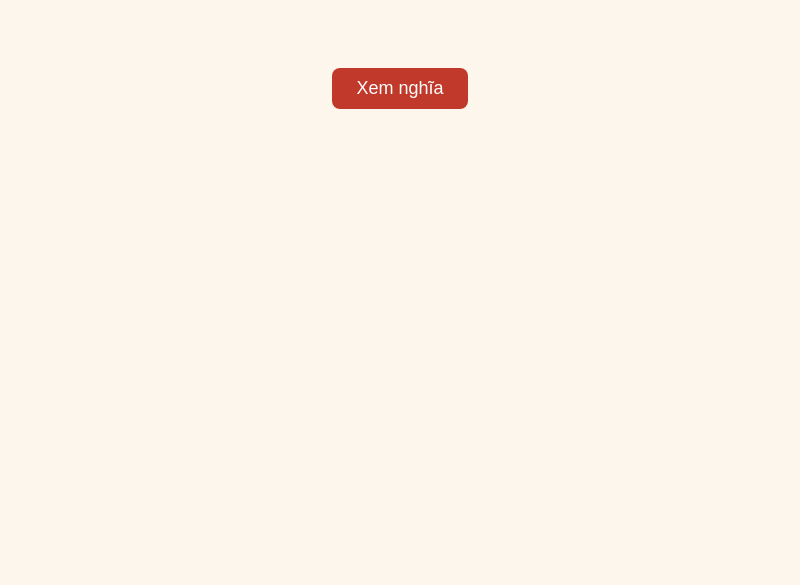
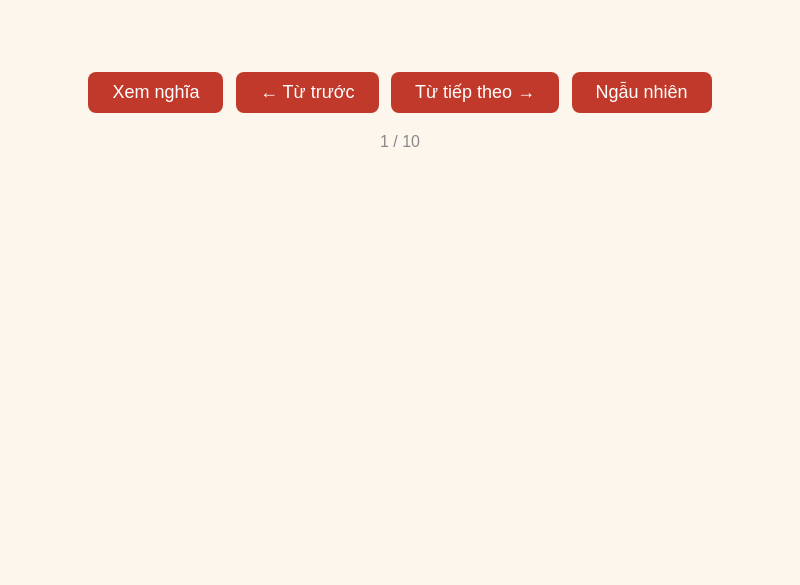
Before and after one commit to namhg511/nihao-tieng-trung, an Electron app: page index.html in a window 800 px wide. Shown: the part 215-800 px from the top of the page. Drawn offline with Linux system fonts and the light colour scheme.

Commit message:
Bo the nhieu tu

```diff
--- a/index.html
+++ b/index.html
@@ -13,7 +13,7 @@
       }
       h1 {
         font-size: 96px;
-        color: #2c3e50;
+        color: #c0392b;
         margin: 0;
       }
       #nghia {
@@ -29,27 +29,84 @@
         color: white;
         cursor: pointer;
       }
+      button { margin: 4px; }
+      #dem { color: #888; }
     </style>
   </head>
 
   <body>
-    <h1>学习</h1>
-    <p id="nghia">xuéxí — Học tập</p>
+  <h1 id="chu"></h1>
+  <p id="nghia"></p>
   <button id="nutXem">Xem nghĩa</button>
+  <button id="nutTruoc">← Từ trước</button>
+  <button id="nutTiep">Từ tiếp theo →</button>
+  <button id="nutNgauNhien">Ngẫu nhiên</button>
+  <p id="dem"></p>
 
   <script>
-      const nut = document.getElementById('nutXem')
+    const boTu = [
+      { chu: '你好', pinyin: 'nǐ hǎo',   nghia: 'Xin chào' },
+      { chu: '学习', pinyin: 'xuéxí',    nghia: 'Học tập' },
+      { chu: '谢谢', pinyin: 'xièxie',   nghia: 'Cảm ơn' },
+      { chu: '朋友', pinyin: 'péngyou',  nghia: 'Bạn bè' },
+      { chu: '中国', pinyin: 'Zhōngguó', nghia: 'Trung Quốc' },
+      { chu: '学校', pinyin: 'xuéxiào',  nghia: 'Trường học' },
+      { chu: '老师', pinyin: 'lǎoshī',   nghia: 'Giáo viên' },
+      { chu: '学生', pinyin: 'xuéshēng', nghia: 'Học sinh' },
+      { chu: '家人', pinyin: 'jiārén',   nghia: 'Gia đình' },
+      { chu: '工作', pinyin: 'gōngzuò',  nghia: 'Công việc' }
+    ]
+    let viTri = 0
+
+    const chu = document.getElementById('chu')
     const nghia = document.getElementById('nghia')
+    const nutXem = document.getElementById('nutXem')
+    const nutTruoc = document.getElementById('nutTruoc')
+    const nutTiep = document.getElementById('nutTiep')
+    const nutNgauNhien = document.getElementById('nutNgauNhien')
+    const dem = document.getElementById('dem')
 
-      nut.addEventListener('click', () => {
+    function hienTu() {
+      const tu = boTu[viTri]
+      chu.textContent = tu.chu
+      nghia.textContent = tu.pinyin + ' — ' + tu.nghia
+      nghia.style.visibility = 'hidden'
+      nutXem.textContent = 'Xem nghĩa'
+      dem.textContent = (viTri + 1) + ' / ' + boTu.length
+    }
+
+    nutXem.addEventListener('click', () => {
       if (nghia.style.visibility === 'visible') {
         nghia.style.visibility = 'hidden'
-          nut.textContent = 'Xem nghĩa'
+        nutXem.textContent = 'Xem nghĩa'
       } else {
         nghia.style.visibility = 'visible'
-          nut.textContent = 'Ẩn nghĩa'
+        nutXem.textContent = 'Ẩn nghĩa'
       }
     })
+
+    nutTiep.addEventListener('click', () => {
+      viTri = viTri + 1
+      if (viTri === boTu.length) {
+        viTri = 0
+      }
+      hienTu()
+    })
+
+    nutTruoc.addEventListener('click', () => {
+      viTri = viTri - 1
+      if (viTri === -1) {
+        viTri = boTu.length - 1
+      }
+      hienTu()
+    })
+
+    nutNgauNhien.addEventListener('click', () => {
+      viTri = Math.floor(Math.random() * boTu.length)
+      hienTu()
+    })
+
+    hienTu()
   </script>
 </body>
 </html>
```
Lines whose indentation alone changed are shown as unchanged.
